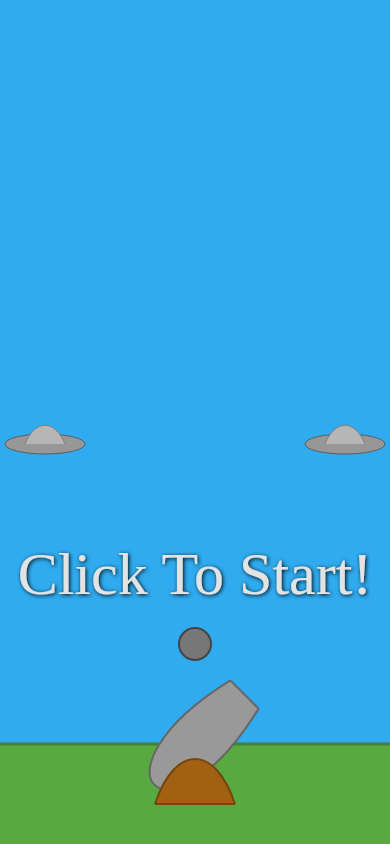
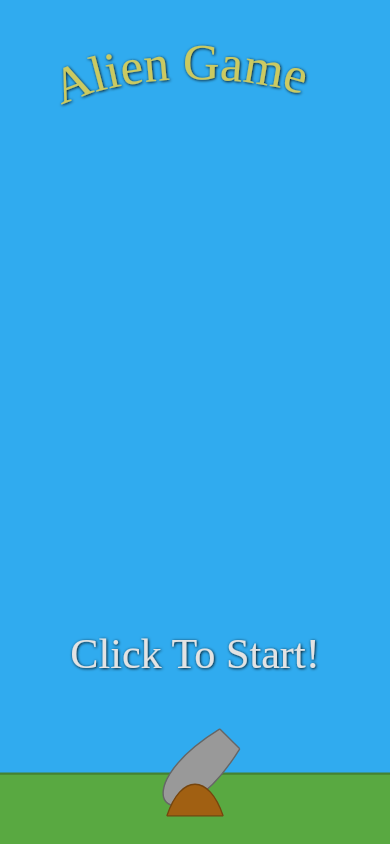
Before and after one commit to SedatUygur/AlienGame, a React (Create React App) app in the folder aliengame/: page / in a window 390 px wide. Built offline with nearby package versions, Linux system fonts and the light colour scheme; a web font is replaced by a local one.

Commit message:
🎉 start game & make it responsive

```diff
--- a/aliengame/src/App.js
+++ b/aliengame/src/App.js
@@ -7,9 +7,18 @@ class App extends Component {
 
   componentDidMount() {
     const self = this;
+
     setInterval(() => {
       self.props.moveObjects(self.canvasMousePosition);
     }, 10);
+
+    window.onresize = () => {
+      const cnv = document.getElementById('alien-game-canvas');
+      cnv.style.width = `${window.innerWidth}px`;
+      cnv.style.height = `${window.innerHeight}px`;
+    };
+
+    window.onresize();
   }
 
   trackMouse(event) {
@@ -20,6 +29,8 @@ class App extends Component {
     return (
       <Canvas
         angle={this.props.angle}
+        gameState={this.props.gameState}
+        startGame={this.props.startGame}
         trackMouse={event => (this.trackMouse(event))}
       />
     );
@@ -28,7 +39,13 @@ class App extends Component {
 
 App.propTypes = {
   angle: PropTypes.number.isRequired,
+  gameState: PropTypes.shape({
+    started: PropTypes.bool.isRequired,
+    kills: PropTypes.number.isRequired,
+    lives: PropTypes.number.isRequired,
+  }).isRequired,
   moveObjects: PropTypes.func.isRequired,
+  startGame: PropTypes.func.isRequired,
 };
 
 export default App;
--- a/aliengame/src/actions/index.js
+++ b/aliengame/src/actions/index.js
@@ -1,6 +1,11 @@
 export const MOVE_OBJECTS = 'MOVE_OBJECTS';
+export const START_GAME = 'START_GAME';
 
 export const moveObjects = mousePosition => ({
   type: MOVE_OBJECTS,
   mousePosition,
 });
+
+export const startGame = () => ({
+  type: START_GAME,
+});
--- a/aliengame/src/components/Canvas.jsx
+++ b/aliengame/src/components/Canvas.jsx
@@ -5,15 +5,16 @@ import Sky from './Sky';
 import Ground from './Ground';
 import CannonBase from './CannonBase';
 import CannonPipe from './CannonPipe';
-import CannonBall from "./CannonBall";
+//import CannonBall from "./CannonBall";
 import CurrentScore from './CurrentScore';
 import FlyingObject from './FlyingObject';
-import Heart from './Heart';
+//import Heart from './Heart';
 import StartGame from './StartGame';
 import Title from './Title';
 
 const Canvas = (props) => {
-  const viewBox = [window.innerWidth / -2, 100 - window.innerHeight, window.innerWidth, window.innerHeight];
+  const gameHeight = 1200;
+  const viewBox = [window.innerWidth / -2, 100 - gameHeight, window.innerWidth, gameHeight];
 
   return (
     <svg
@@ -31,19 +32,31 @@ const Canvas = (props) => {
       <Ground />
       <CannonPipe rotation={props.angle} />
       <CannonBase />
-      <CannonBall position={{x: 0, y: -100}}/>
       <CurrentScore score={0} />
-      <FlyingObject position={{x: -150, y: -300}}/>
-      <FlyingObject position={{x: 150, y: -300}}/>
-      <Heart position={{x: -300, y: 35}} />
-      <StartGame onClick={() => console.log('Alien Game!')} />
-      <Title />
+      { !props.gameState.started &&
+      <g>
+        <StartGame onClick={() => props.startGame()} />
+        <Title />
+      </g>
+      }
+      { props.gameState.started &&
+      <g>
+        <FlyingObject position={{x: -150, y: -300}}/>
+        <FlyingObject position={{x: 150, y: -300}}/>
+      </g>
+      }
     </svg>
   );
 };
 
 Canvas.propTypes = {
   angle: PropTypes.number.isRequired,
+  gameState: PropTypes.shape({
+    started: PropTypes.bool.isRequired,
+    kills: PropTypes.number.isRequired,
+    lives: PropTypes.number.isRequired,
+  }).isRequired,
+  startGame: PropTypes.func.isRequired,
   trackMouse: PropTypes.func.isRequired,
 };
 
--- a/aliengame/src/containers/Game.js
+++ b/aliengame/src/containers/Game.js
@@ -1,16 +1,19 @@
 import { connect } from 'react-redux';
 import App from '../App';
-import { moveObjects } from '../actions/index';
+import { moveObjects, startGame } from '../actions/index';
 
 const mapStateToProps = state => ({
-  message: state.message,
   angle: state.angle,
+  gameState: state.gameState,
 });
 
 const mapDispatchToProps = dispatch => ({
   moveObjects: (mousePosition) => {
     dispatch(moveObjects(mousePosition));
   },
+  startGame: () => {
+    dispatch(startGame());
+  }
 });
 
 const Game = connect(
--- a/aliengame/src/reducers/index.js
+++ b/aliengame/src/reducers/index.js
@@ -1,14 +1,24 @@
-import { MOVE_OBJECTS } from '../actions';
+import { MOVE_OBJECTS, START_GAME } from '../actions';
 import moveObjects from './moveObjects';
+import startGame from './startGame';
+
+const initialGameState = {
+    started: false,
+    kills: 0,
+    lives: 3,
+};
 
 const initialState = {
     angle: 45,
+    gameState: initialGameState,
 };
 
 function reducer(state = initialState, action) {
     switch (action.type) {
         case MOVE_OBJECTS:
             return moveObjects(state, action);
+        case START_GAME:
+            return startGame(state, initialGameState);
         default:
             return state;
     }
--- /dev/null
+++ b/aliengame/src/reducers/startGame.js
@@ -0,0 +1,10 @@
+/* eslint-disable import/no-anonymous-default-export */
+export default (state, initialGameState) => {
+    return {
+      ...state,
+      gameState: {
+        ...initialGameState,
+        started: true,
+      }
+    }
+};
```
